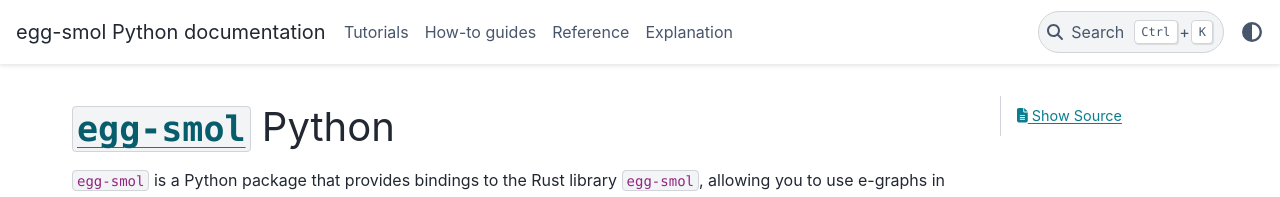
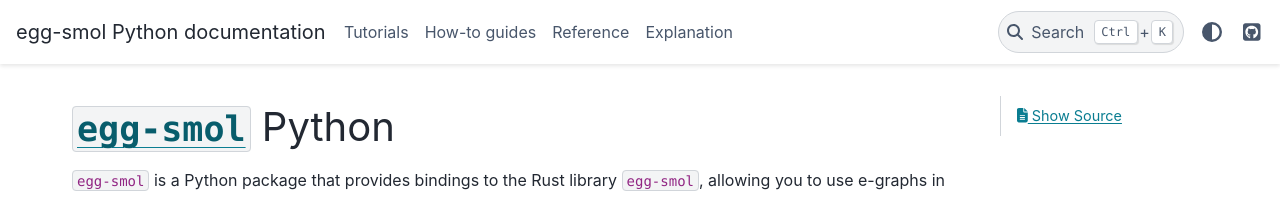
Before and after one commit to egraphs-good/egglog-python, a Sphinx documentation site: the page built from docs/index.md, in a window 1280 px wide. Shown: the top 197 px of the page. Built offline with Sphinx 7.4.7 and the PyData theme 0.15.4, drawn with Linux system fonts in a browser that asks for light colours.

Commit message:
Add link to github

```diff
--- a/docs/conf.py
+++ b/docs/conf.py
@@ -13,6 +13,19 @@ exclude_patterns = ["_build", "Thumbs.db", ".DS_Store", "**.ipynb_checkpoints"]
 nitpicky = True
 
 html_theme = "pydata_sphinx_theme"
+
+# https://pydata-sphinx-theme.readthedocs.io/en/latest/user_guide/header-links.html#fontawesome-icons
+html_theme_options = {
+    "icon_links": [
+        {
+            "name": "GitHub",
+            "url": "https://github.com/metadsl/egg-smol-python",
+            "icon": "fa-brands fa-square-github",
+            "type": "fontawesome",
+        },
+
+    ],
+}
 
 ## myst_nb default settings
 
```
